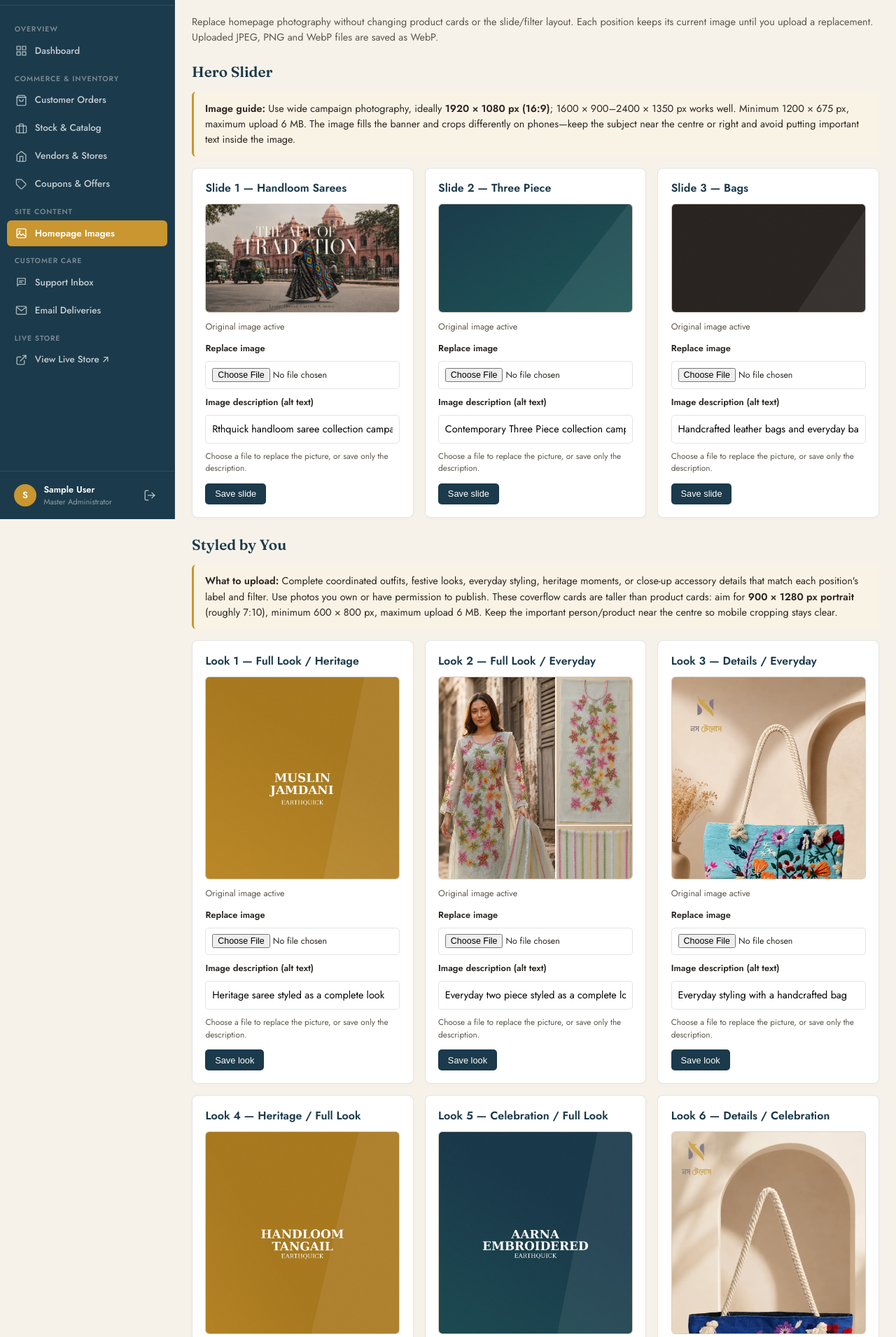
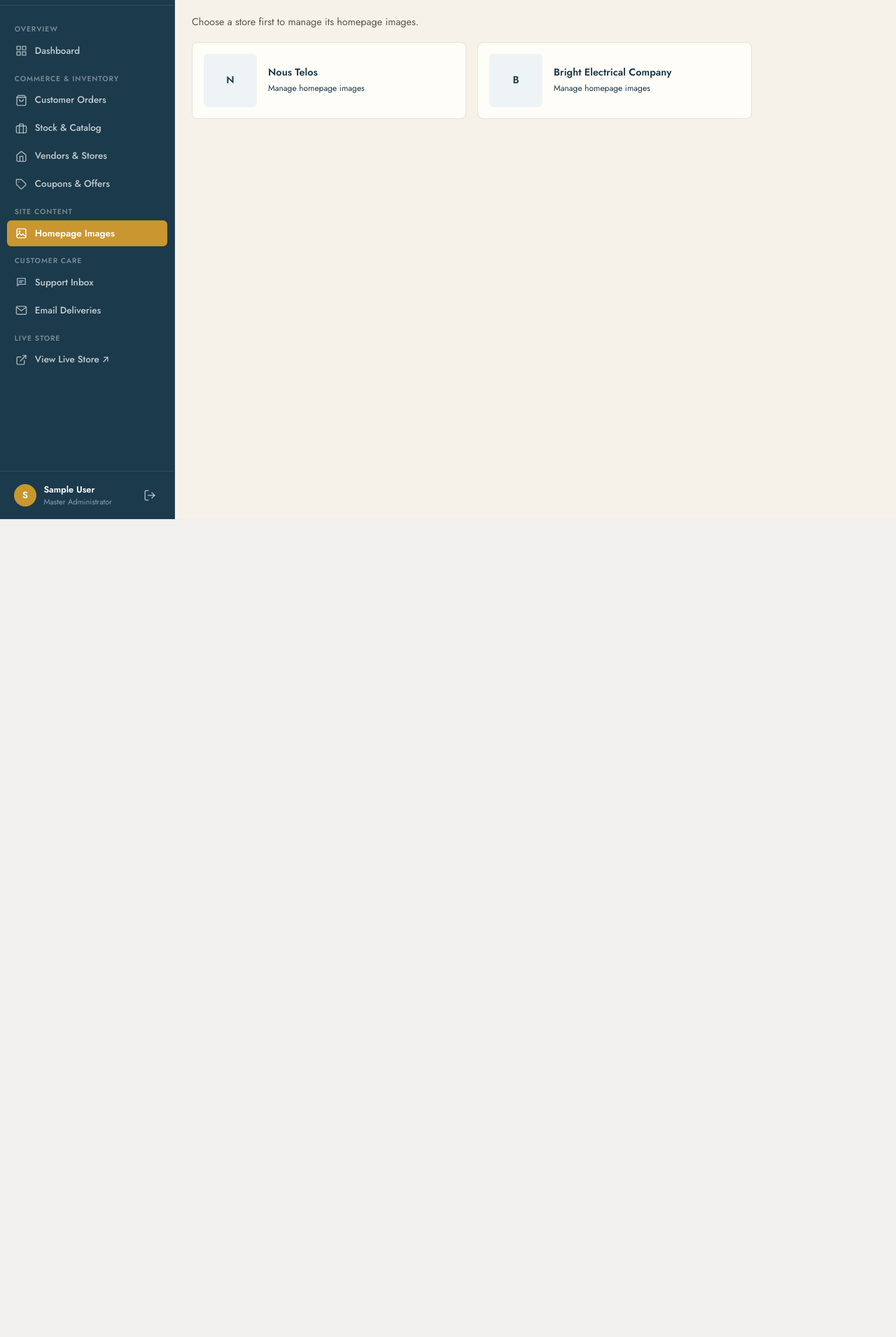
Before and after one commit to Iftekhar-Islam-Ifty/Earthquick-backend, a Laravel app: page /admin/homepage-images in a window 1280 px wide. Shown: the part 58-1969 px from the top of the page at 70% size. After the commit the page ends 800 px from the top, so only its background shows below. Run offline with Laravel 12, Linux system fonts and the light colour scheme; the visitor is signed in with stand-in values (Sample User, id 1); data comes from the database, SQL or seed files in the repository; data that the repository does not hold is empty.

Commit message:
bright image function add in admin dashboard

```diff
--- a/app/Http/Controllers/AdminController.php
+++ b/app/Http/Controllers/AdminController.php
@@ -57,7 +57,6 @@ class AdminController extends Controller
             ->sum('total');
 
         $totalOrders = Order::count();
-        $totalRevenue = Order::where('status', '!=', 'cancelled')->sum('total');
         $totalRevenue = (float) Order::where('status', '!=', 'cancelled')->sum('total');
         $nonCancelledOrders = Order::where('status', '!=', 'cancelled')->count();
         $averageOrderValue = $nonCancelledOrders > 0 ? round($totalRevenue / $nonCancelledOrders, 2) : 0;
@@ -65,6 +64,7 @@ class AdminController extends Controller
         $pendingOrdersCount = Order::where('status', 'pending')->count();
         $totalProducts = Product::count();
         $inStockProducts = Product::where('in_stock', true)->count();
+        $brightStore = Vendor::where('slug', 'bright')->first();
 
         // Retrieve latest 10 customer transactions
         // 2. 14-Day Sales & Order Volume Trend Stream (for Area/Bar Chart)
@@ -161,6 +161,7 @@ class AdminController extends Controller
             'pendingOrdersCount',
             'totalProducts',
             'inStockProducts',
+            'brightStore',
             'chartLabelsJson',
             'chartRevenueJson',
             'chartOrdersJson',
--- a/app/Http/Controllers/AdminHomepageImageController.php
+++ b/app/Http/Controllers/AdminHomepageImageController.php
@@ -3,6 +3,7 @@
 namespace App\Http\Controllers;
 
 use App\Models\HomepageImage;
+use App\Models\Vendor;
 use App\Services\AdminImageUpload;
 use Illuminate\Http\RedirectResponse;
 use Illuminate\Http\Request;
@@ -10,9 +11,20 @@ use Illuminate\View\View;
 
 class AdminHomepageImageController extends Controller
 {
-    public function index(): View
+    public function index(Request $request): View
     {
-        return view('admin.homepage-images', ['slots' => HomepageImage::resolvedSlots()]);
+        $stores = Vendor::whereIn('slug', ['nous-telos', 'bright'])->orderBy('sort_order')->get();
+        $storeSlug = $request->query('store');
+
+        if ($storeSlug === null) {
+            return view('admin.homepage-images', compact('stores'));
+        }
+
+        abort_unless($stores->contains('slug', $storeSlug), 404);
+        $store = $stores->firstWhere('slug', $storeSlug);
+        $slots = HomepageImage::resolvedSlots($storeSlug);
+
+        return view('admin.homepage-images', compact('stores', 'store', 'storeSlug', 'slots'));
     }
 
     public function update(Request $request, string $slot, AdminImageUpload $uploads): RedirectResponse
@@ -53,6 +65,7 @@ class AdminHomepageImageController extends Controller
             $uploads->remove($current->image_path, 'images/homepage');
         }
 
-        return back()->with('success', $definition['label'].' updated.');
+        return redirect()->route('admin.homepage-images.index', ['store' => $definition['store'] ?? 'nous-telos'])
+            ->with('success', $definition['label'].' updated.');
     }
 }
--- a/app/Http/Controllers/VendorController.php
+++ b/app/Http/Controllers/VendorController.php
@@ -61,8 +61,9 @@ class VendorController extends Controller
             $electronics = Category::where('slug', 'electronics')->first();
             $subcategories = $electronics?->subcategories()->where('is_active', true)->orderBy('name')->get() ?? collect();
             $catalogCount = Product::where('vendor_id', $vendor->id)->where('is_active', true)->where('in_stock', true)->count();
+            $homepageMedia = HomepageImage::resolvedSlots('bright');
 
-            return view('vendor.bright-home', compact('vendor', 'subcategories', 'catalogCount'));
+            return view('vendor.bright-home', compact('vendor', 'subcategories', 'catalogCount', 'homepageMedia'));
         }
 
         return view('vendor.landing', compact('vendor'));
--- a/app/Models/HomepageImage.php
+++ b/app/Models/HomepageImage.php
@@ -15,12 +15,16 @@ class HomepageImage extends Model
     protected $fillable = ['slot', 'image_path', 'alt_text'];
 
     /** Resolve editable image slots while keeping bundled images as safe defaults. */
-    public static function resolvedSlots(): array
+    public static function resolvedSlots(?string $store = null): array
     {
         $saved = static::query()->get()->keyBy('slot');
         $slots = [];
 
         foreach (config('homepage_media.slots', []) as $key => $default) {
+            if ($store !== null && ($default['store'] ?? 'nous-telos') !== $store) {
+                continue;
+            }
+
             $override = $saved->get($key);
             $slots[$key] = [
                 ...$default,
--- a/config/homepage_media.php
+++ b/config/homepage_media.php
@@ -3,54 +3,69 @@
 return [
     'slots' => [
         'hero-1' => [
-            'section' => 'hero', 'label' => 'Slide 1 — Handloom Sarees',
+            'store' => 'nous-telos', 'section' => 'hero', 'label' => 'Slide 1 — Handloom Sarees',
             'image' => 'images/hero/hero-main-saree-2.webp',
             'alt' => 'Rthquick handloom saree collection campaign',
         ],
         'hero-2' => [
-            'section' => 'hero', 'label' => 'Slide 2 — Three Piece',
+            'store' => 'nous-telos', 'section' => 'hero', 'label' => 'Slide 2 — Three Piece',
             'image' => 'images/hero/hero-three-piece-page.jpg',
             'alt' => 'Contemporary Three Piece collection campaign',
         ],
         'hero-3' => [
-            'section' => 'hero', 'label' => 'Slide 3 — Bags',
+            'store' => 'nous-telos', 'section' => 'hero', 'label' => 'Slide 3 — Bags',
             'image' => 'images/hero/hero-bags-page.jpg',
             'alt' => 'Handcrafted leather bags and everyday bags',
         ],
         'look-1' => [
-            'section' => 'styled', 'label' => 'Look 1 — Full Look / Heritage',
+            'store' => 'nous-telos', 'section' => 'styled', 'label' => 'Look 1 — Full Look / Heritage',
             'image' => 'images/saree/saree-01.jpg',
             'alt' => 'Heritage saree styled as a complete look',
         ],
         'look-2' => [
-            'section' => 'styled', 'label' => 'Look 2 — Full Look / Everyday',
+            'store' => 'nous-telos', 'section' => 'styled', 'label' => 'Look 2 — Full Look / Everyday',
             'image' => 'images/two-piece/2pc-1.webp',
             'alt' => 'Everyday two piece styled as a complete look',
         ],
         'look-3' => [
-            'section' => 'styled', 'label' => 'Look 3 — Details / Everyday',
+            'store' => 'nous-telos', 'section' => 'styled', 'label' => 'Look 3 — Details / Everyday',
             'image' => 'images/bags/bag-1.webp',
             'alt' => 'Everyday styling with a handcrafted bag',
         ],
         'look-4' => [
-            'section' => 'styled', 'label' => 'Look 4 — Heritage / Full Look',
+            'store' => 'nous-telos', 'section' => 'styled', 'label' => 'Look 4 — Heritage / Full Look',
             'image' => 'images/saree/saree-03.jpg',
             'alt' => 'Heritage handloom styled as a complete look',
         ],
         'look-5' => [
-            'section' => 'styled', 'label' => 'Look 5 — Celebration / Full Look',
+            'store' => 'nous-telos', 'section' => 'styled', 'label' => 'Look 5 — Celebration / Full Look',
             'image' => 'images/three-piece/three-piece-01.jpg',
             'alt' => 'Celebration three piece styled as a complete look',
         ],
         'look-6' => [
-            'section' => 'styled', 'label' => 'Look 6 — Details / Celebration',
+            'store' => 'nous-telos', 'section' => 'styled', 'label' => 'Look 6 — Details / Celebration',
             'image' => 'images/bags/bag-3.webp',
             'alt' => 'Celebration look with a handcrafted bag',
         ],
         'look-7' => [
-            'section' => 'styled', 'label' => 'Look 7 — Heritage / Celebration',
+            'store' => 'nous-telos', 'section' => 'styled', 'label' => 'Look 7 — Heritage / Celebration',
             'image' => 'images/saree/saree-04.jpg',
             'alt' => 'Heritage saree styled for a celebration',
         ],
+        'bright-hero-1' => [
+            'store' => 'bright', 'section' => 'hero', 'label' => 'Slide 1 — Electrical essentials',
+            'image' => 'images/bright-demo/hero-electrical-essentials.svg',
+            'alt' => 'Demo illustration of electrical switches and sockets',
+        ],
+        'bright-hero-2' => [
+            'store' => 'bright', 'section' => 'hero', 'label' => 'Slide 2 — Lighting essentials',
+            'image' => 'images/bright-demo/hero-lighting-essentials.svg',
+            'alt' => 'Demo illustration of a light bulb',
+        ],
+        'bright-hero-3' => [
+            'store' => 'bright', 'section' => 'hero', 'label' => 'Slide 3 — Bright store information',
+            'image' => 'images/bright-demo/hero-circuit-protection.svg',
+            'alt' => 'Demo illustration of an electrical panel',
+        ],
     ],
 ];
--- a/resources/views/admin/homepage-images.blade.php
+++ b/resources/views/admin/homepage-images.blade.php
@@ -23,10 +23,13 @@
   .eq-home-media-alert { padding: 0.75rem 1rem; border-radius: 6px; margin-bottom: 0.9rem; }
   .eq-home-media-alert--success { background: #e6f4eb; color: #165b32; }
   .eq-home-media-alert--error { background: #fff0ed; color: #962f22; }
+.eq-home-media-stores { display: grid; grid-template-columns: repeat(auto-fit, minmax(240px, 1fr)); gap: 1rem; max-width: 800px; }
+.eq-home-media-store { display: flex; align-items: center; gap: 1rem; min-height: 110px; padding: 1rem; border: 1px solid var(--eq-line); border-radius: 8px; background: #fffdf8; color: var(--eq-navy); text-decoration: none; }
+.eq-home-media-store:hover { border-color: var(--eq-gold); box-shadow: 0 6px 18px rgba(45, 38, 25, .08); }
+.eq-home-media-store img { width: 76px; height: 76px; object-fit: contain; border-radius: 6px; background: #fff; }
+.eq-home-media-store__placeholder { display: grid; place-items: center; width: 76px; height: 76px; border-radius: 6px; background: #eef3f5; color: var(--eq-navy); font-weight: 700; }
   @media (max-width: 600px) { .eq-home-media-grid { grid-template-columns: 1fr; } }
 </style>
-
-<p class="eq-home-media-intro">Replace homepage photography without changing product cards or the slide/filter layout. Each position keeps its current image until you upload a replacement. Uploaded JPEG, PNG and WebP files are saved as WebP.</p>
 
 @if(session('success'))
   <p class="eq-home-media-alert eq-home-media-alert--success" role="status">{{ session('success') }}</p>
@@ -37,6 +40,31 @@
   </div>
 @endif
 
+@if(!isset($store))
+  <p class="eq-home-media-intro">Choose a store first to manage its homepage images.</p>
+  <div class="eq-home-media-stores">
+    @foreach($stores as $availableStore)
+      <a class="eq-home-media-store" href="{{ route('admin.homepage-images.index', ['store' => $availableStore->slug]) }}">
+        @if($availableStore->logo)
+          <img src="{{ asset($availableStore->logo) }}" alt="{{ $availableStore->name }} logo" />
+        @else
+          <span class="eq-home-media-store__placeholder" aria-hidden="true">{{ strtoupper(substr($availableStore->name, 0, 1)) }}</span>
+        @endif
+        <span><strong>{{ $availableStore->name }}</strong><br><small>Manage homepage images</small></span>
+      </a>
+    @endforeach
+  </div>
+@else
+<p class="eq-home-media-intro">
+  <a href="{{ route('admin.homepage-images.index') }}" class="eq-admin-btn eq-admin-btn--outline" style="text-decoration:none; margin-right:.5rem;">&larr; Choose store</a>
+  Editing homepage images for <strong>{{ $store->name }}</strong>. Each position keeps its current image until you upload a replacement. Uploaded JPEG, PNG and WebP files are saved as WebP.
+</p>
+
+@if($slots === [])
+  <p class="eq-home-media-note">No editable homepage image slots are configured for this store yet.</p>
+@endif
+
+@if(collect($slots)->contains(fn ($slot) => $slot['section'] === 'hero'))
 <h2 class="eq-home-media-section">Hero Slider</h2>
 <p class="eq-home-media-note"><strong>Image guide:</strong> Use wide campaign photography, ideally <strong>1920 × 1080 px (16:9)</strong>; 1600 × 900–2400 × 1350 px works well. Minimum 1200 × 675 px, maximum upload 6 MB. The image fills the banner and crops differently on phones—keep the subject near the centre or right and avoid putting important text inside the image.</p>
 <div class="eq-home-media-grid">
@@ -59,7 +87,9 @@
     @endif
   @endforeach
 </div>
+@endif
 
+@if($storeSlug === 'nous-telos')
 <h2 class="eq-home-media-section">Styled by You</h2>
 <p class="eq-home-media-note"><strong>What to upload:</strong> Complete coordinated outfits, festive looks, everyday styling, heritage moments, or close-up accessory details that match each position's label and filter. Use photos you own or have permission to publish. These coverflow cards are taller than product cards: aim for <strong>900 × 1280 px portrait</strong> (roughly 7:10), minimum 600 × 800 px, maximum upload 6 MB. Keep the important person/product near the centre so mobile cropping stays clear.</p>
 <div class="eq-home-media-grid">
@@ -82,4 +112,6 @@
     @endif
   @endforeach
 </div>
+@endif
+@endif
 @endsection
--- a/routes/web.php
+++ b/routes/web.php
@@ -169,5 +169,7 @@ Route::middleware(['auth', 'admin'])->prefix('admin')->name('admin.')->group(fun
     Route::post('/vendors', [AdminVendorController::class, 'store'])->name('vendors.store');
     Route::get('/vendors/{id}/edit', [AdminVendorController::class, 'edit'])->name('vendors.edit');
     Route::put('/vendors/{id}', [AdminVendorController::class, 'update'])->name('vendors.update');
+    Route::delete('/vendors/{id}/media/{field}', [AdminVendorController::class, 'deleteMedia'])
+        ->whereIn('field', ['logo', 'banner'])->name('vendors.media.delete');
     Route::post('/vendors/{id}/toggle', [AdminVendorController::class, 'toggleActive'])->name('vendors.toggle');
 });
```
Also changed, not shown: app/Http/Controllers/AdminVendorController.php (+14 -0 lines), resources/views/admin/dashboard.blade.php (+17 -1 lines), resources/views/admin/vendors/edit.blade.php (+14 -1 lines), 1 other file.
